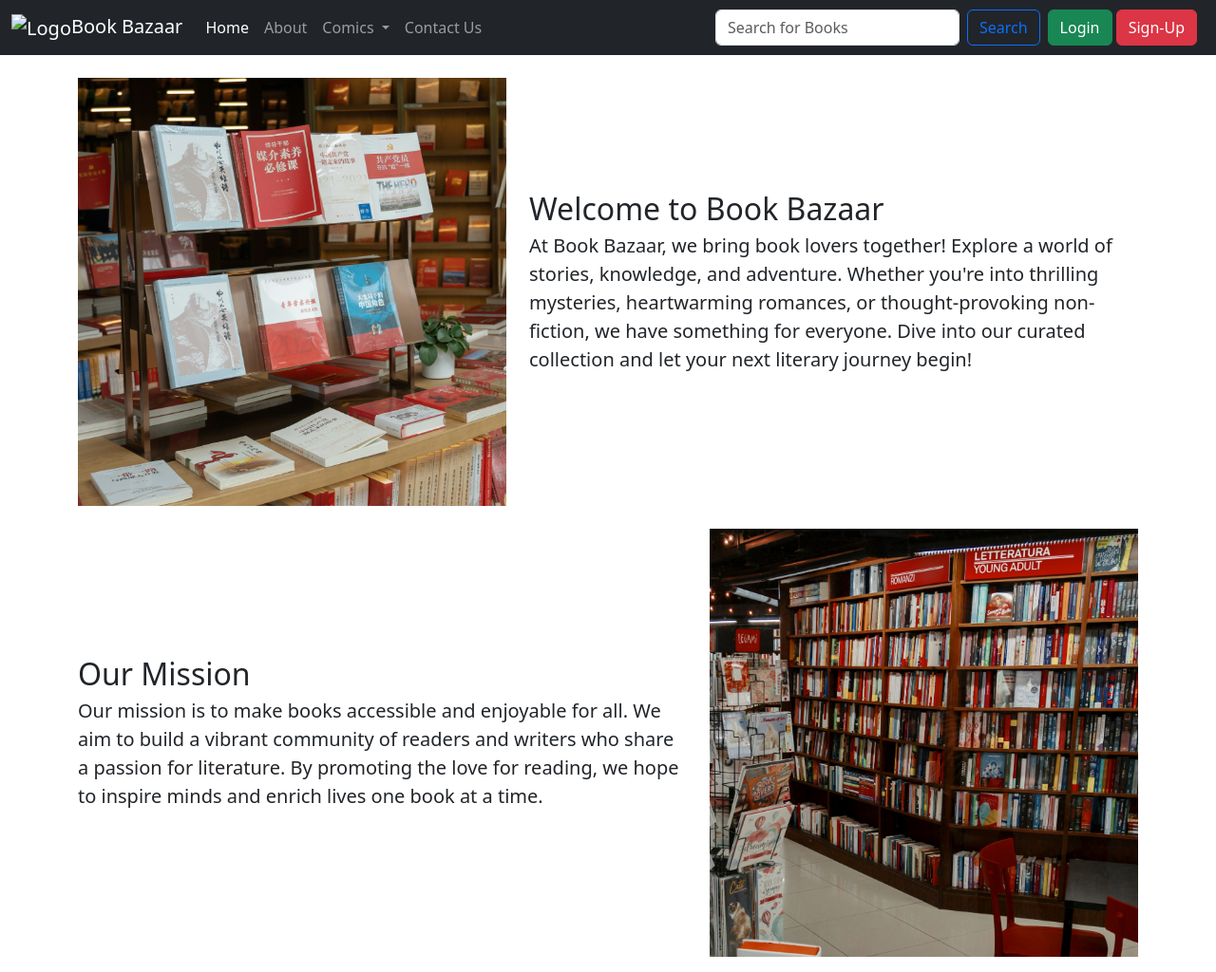
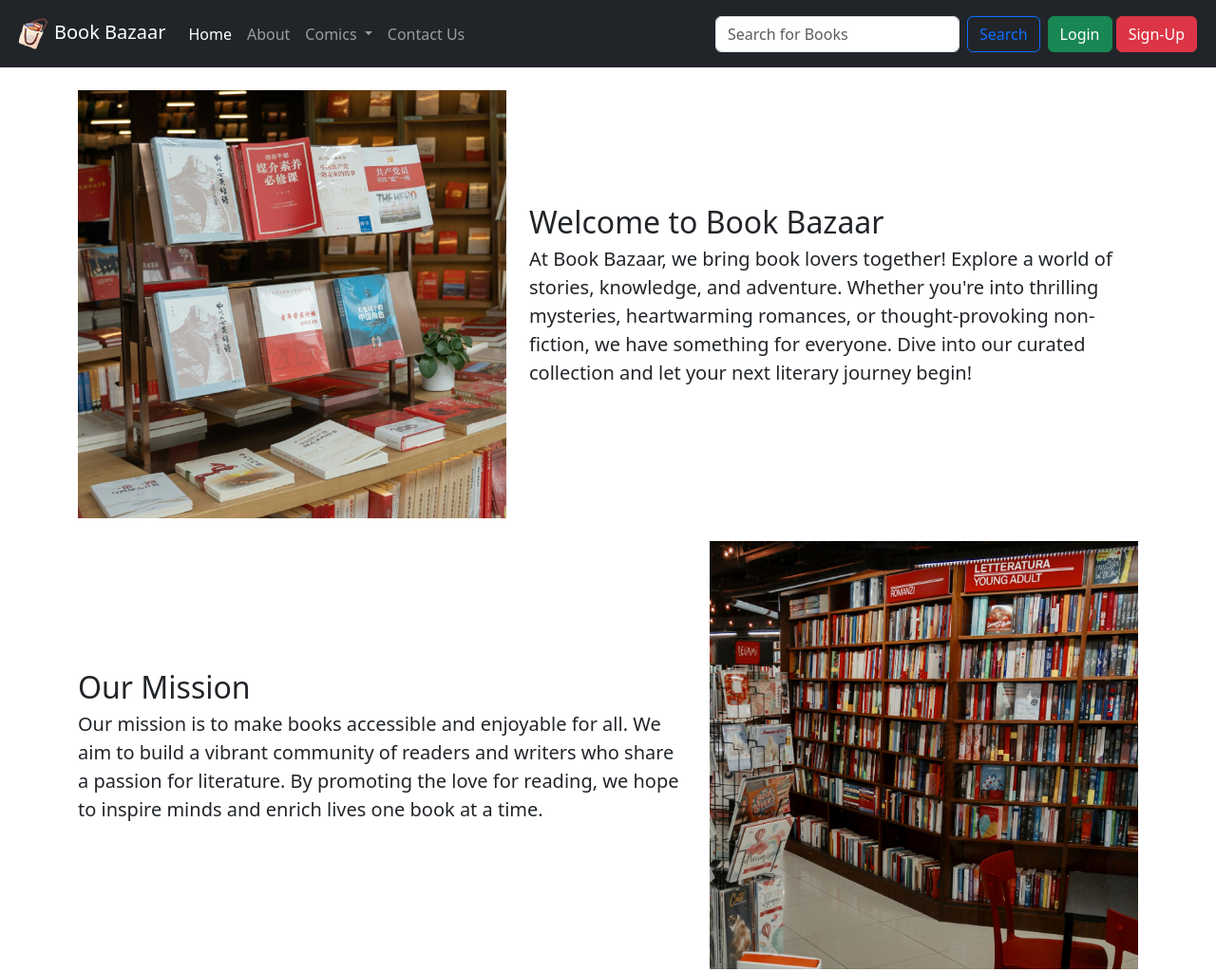
Before and after one commit to deepanshu-s-21/BookBazaar-Bootstrap, a plain HTML site: page About.html in a window 1280 px wide. Shown: the top 1024 px of the page at 95% size. Drawn offline with nearby package versions, Linux system fonts and the light colour scheme.

Commit message:
Update About.html

```diff
--- a/About.html
+++ b/About.html
@@ -13,7 +13,7 @@
 <body>
     <nav class="navbar navbar-expand-lg navbar-dark bg-dark ">
         <div class="container-fluid">
-            <a class="navbar-brand" href="/"><img src="/BookBazaar-Bootstrap/BookBazaar-Bootstrap/Images/Logo.png" alt="Logo" width="45px">Book Bazaar</a>
+            <a class="navbar-brand" href="/BookBazaar-Bootstrap/index.html"><img src="/BookBazaar-Bootstrap/Images/Logo.png" alt="Logo" width="45px">Book Bazaar</a>
             <button class="navbar-toggler" type="button" data-bs-toggle="collapse"
                 data-bs-target="#navbarSupportedContent" aria-controls="navbarSupportedContent" aria-expanded="false"
                 aria-label="Toggle navigation">
```
